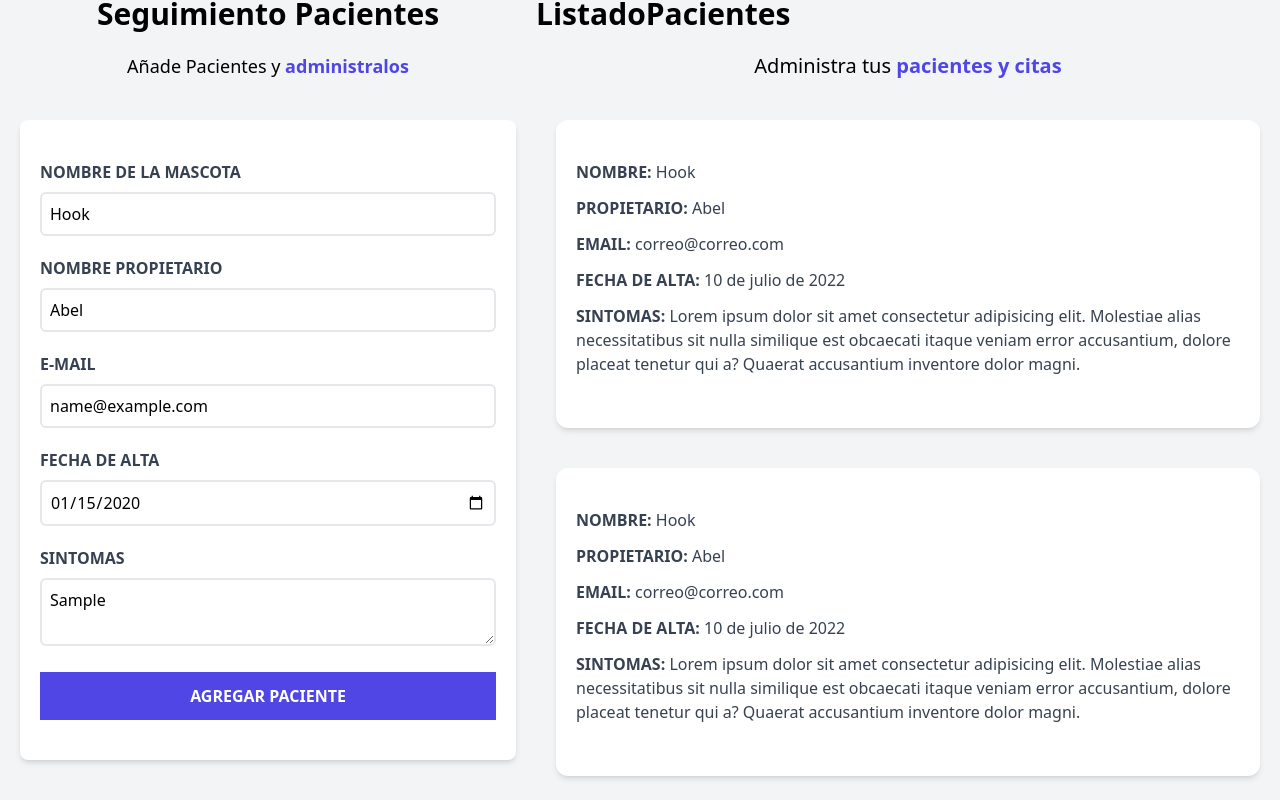
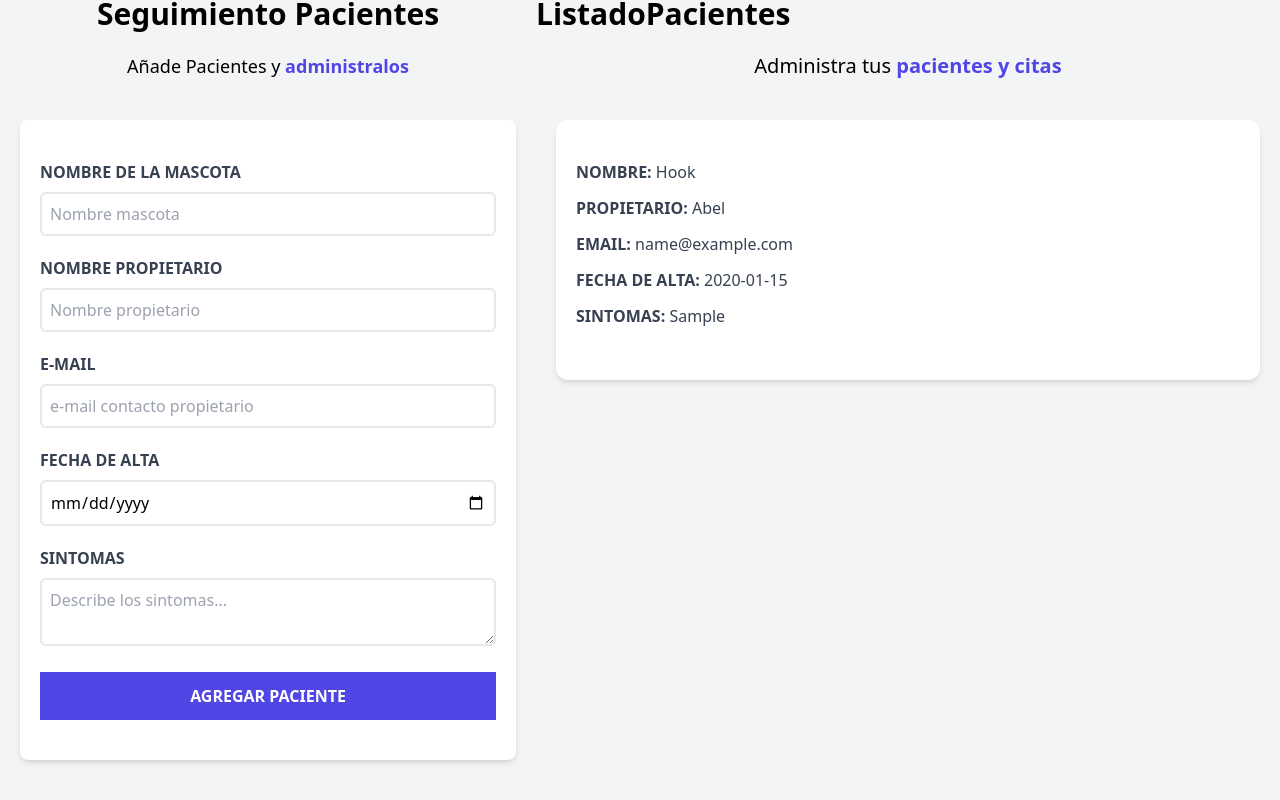
Before and after one commit to Abel9013/ListadoPacientes, a React (Vite) app: page / in a window 1280 px wide. Both pictures are taken after typing "name@example.com", "2020-01-15", "Sample" into the empty fields and a click on the input "Agregar Paciente". Shown: the part 228-1028 px from the top of the page. Built offline with nearby package versions, Linux system fonts and the light colour scheme.

Commit message:
add error and dynamics patients

```diff
--- a/src/App.jsx
+++ b/src/App.jsx
@@ -1,15 +1,20 @@
+import { useState } from "react";
 import Formulario from "./components/Formulario";
 import Header from "./components/Header";
 import ListadoPacientes from "./components/ListadoPacientes";
 
 function App() {
-
+  const [pacientes, setPacientes] = useState([])
   return (
     <div className="container mx-auto mt-20">
        <Header />
        <div className="mt-12 md:flex">
-       <Formulario />
-       <ListadoPacientes />
+       <Formulario
+          pacientes = { pacientes }
+          setPacientes ={ setPacientes }
+          />
+       <ListadoPacientes
+          pacientes ={pacientes} />
        </div>
 
     </div>
--- /dev/null
+++ b/src/components/Error.jsx
@@ -0,0 +1,11 @@
+const Error = ({children}) => {
+  return (
+    (
+        <div className='bg-red-800 text-white p-3 uppercase font-bold mb-3 rounded'>
+          {children}
+        </div>
+      )
+  )
+}
+
+export default Error
--- a/src/components/Formulario.jsx
+++ b/src/components/Formulario.jsx
@@ -1,14 +1,38 @@
-import { useState, useEffect } from 'react'
+import { useState, useEffect } from 'react';
+import Error from './Error';
 
-const Formulario = () => {
+const Formulario = ({ pacientes ,setPacientes }) => {
   const [nombre, setNombre ] = useState('Hook');
   const [propietario, setPropietario ] = useState('Abel');
   const [email, setEmail ] = useState('');
   const [fecha, setFecha ] = useState('');
   const [sintomas, setSintomas ] = useState('');
+  const [error, setError] = useState(false)
   const handleSubmit = (e) => {
     e.preventDefault();
     console.log('Enviando Formulario');
+    // validacion del formulario
+    if( [nombre, propietario, email, fecha, sintomas].includes('')){
+      console.log("Hay al menos un string vacio")
+      setError(true)
+    }
+    else{
+      setError(false)
+    }
+    const objetoPaciente = {
+      nombre,
+      propietario,
+      email,
+      fecha,
+      sintomas
+    }
+    // console.log(objetoPaciente);
+    setPacientes([...pacientes, objetoPaciente]);
+    setNombre('');
+    setPropietario('');
+    setEmail('');
+    setFecha('');
+    setSintomas('');
 
   }
 
@@ -20,6 +44,7 @@ const Formulario = () => {
         <form
         onSubmit={handleSubmit}
         className='bg-white shadow-md rounded-lg py-10 px-5 mb-10'>
+          {error && <Error><p>Complete todos los campos</p></Error> }
           <div className='mb-5'>
             <label htmlFor='mascota' className='block text-gray-700 uppercase font-bold'>
               Nombre de la mascota
--- a/src/components/ListadoPacientes.jsx
+++ b/src/components/ListadoPacientes.jsx
@@ -1,15 +1,17 @@
 import Paciente from "./Paciente"
 
-const ListadoPacientes = () => {
+const ListadoPacientes = ({pacientes}) => {
+
 
   return (
     <div className="md:w-1/2 lg:w-3/5 md:h-screen overflow-y-auto ">
         <h2 className="font-black text-3xl text center">ListadoPacientes</h2>
         <p className="text-xl mt-5 mb-10 text-center">Administra tus <span className="text-indigo-600 font-bold text-xl">pacientes y citas</span> </p>
-        <Paciente />
-        <Paciente />
-        <Paciente />
-        <Paciente />
+        { pacientes.map(paciente => (
+                   <Paciente paciente={paciente} />
+                )
+        )}
+
     </div>
 
 
--- a/src/components/Paciente.jsx
+++ b/src/components/Paciente.jsx
@@ -1,20 +1,23 @@
-const Paciente = () => {
+const Paciente = ({paciente}) => {
+
+    const {nombre, propietario, email, fecha, sintomas} = paciente;
+
   return (
         <div className="mx-5 my-10 bg-white shadow-md px-5 py-10 rounded-xl">
         <p className="font-bold mb-3 text-gray-700 uppercase">Nombre: {' '}
-            <span className="font-normal normal-case">Hook</span>
+            <span className="font-normal normal-case"> {nombre} </span>
         </p>
         <p className="font-bold mb-3 text-gray-700 uppercase">Propietario: {' '}
-            <span className="font-normal normal-case">Abel</span>
+            <span className="font-normal normal-case"> {propietario} </span>
         </p>
         <p className="font-bold mb-3 text-gray-700 uppercase">Email: {' '}
-            <span className="font-normal normal-case">correo@correo.com</span>
+            <span className="font-normal normal-case"> {email} </span>
         </p>
         <p className="font-bold mb-3 text-gray-700 uppercase">Fecha de alta: {' '}
-            <span className="font-normal normal-case">10 de julio de 2022</span>
+            <span className="font-normal normal-case"> {fecha} </span>
         </p>
         <p className="font-bold mb-3 text-gray-700 uppercase">Sintomas: {' '}
-            <span className="font-normal normal-case">Lorem ipsum dolor sit amet consectetur adipisicing elit. Molestiae alias necessitatibus sit nulla similique est obcaecati itaque veniam error accusantium, dolore placeat tenetur qui a? Quaerat accusantium inventore dolor magni.</span>
+            <span className="font-normal normal-case"> { sintomas } </span>
         </p>
         </div>
 
```
